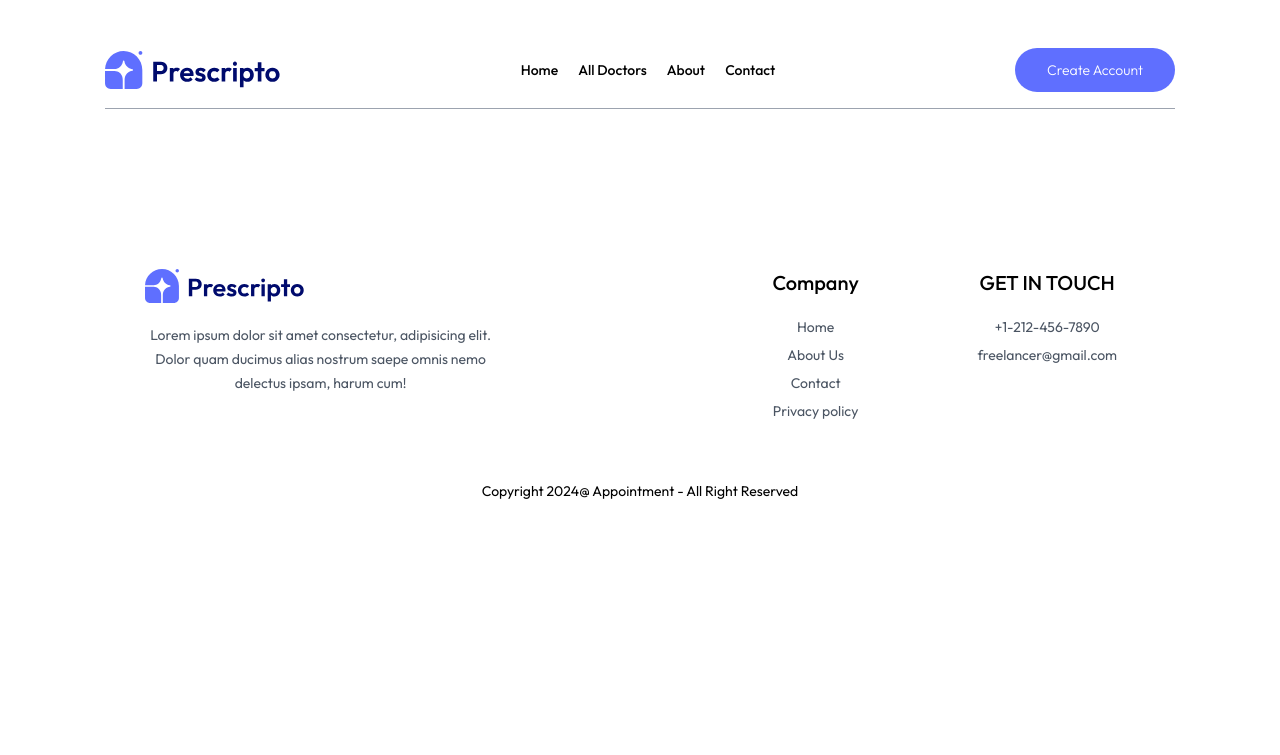
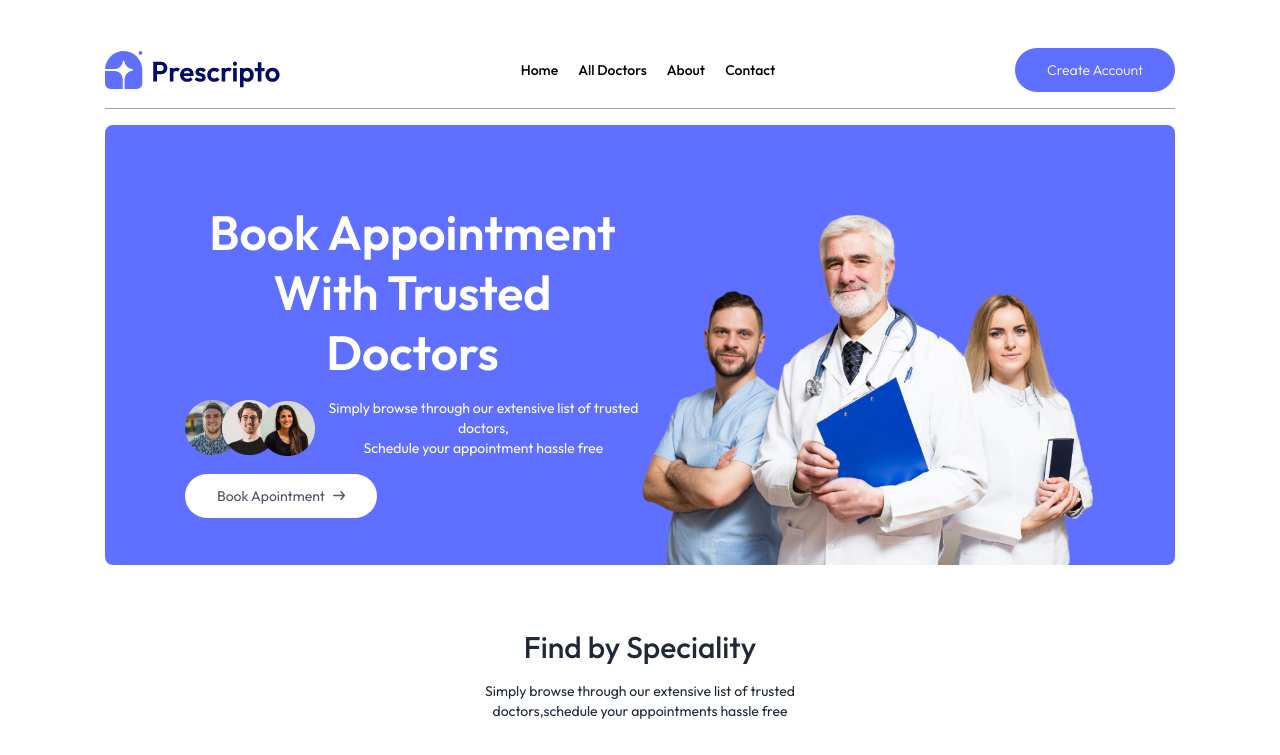
Before and after one commit to ganeshm04/DAB_app, a React (Vite) app: page / in a window 1280 px wide. Shown: the top 755 px of the page. Built offline with nearby package versions, Linux system fonts and the light colour scheme.

Commit message:
Update App.jsx

```diff
--- a/src/App.jsx
+++ b/src/App.jsx
@@ -17,6 +17,7 @@ function App() {
       <Navbar />
       <Routes>
         <Route path='/home' element={<Home />} />
+        <Route path='/' element={<Home />} />
         {/* <Route path='/DAB_app' element={<Home />} /> */}
         <Route path='/doctors' element={<Doctors />} />
         <Route path='/doctors/:speciality' element={<Doctors />} />
```
